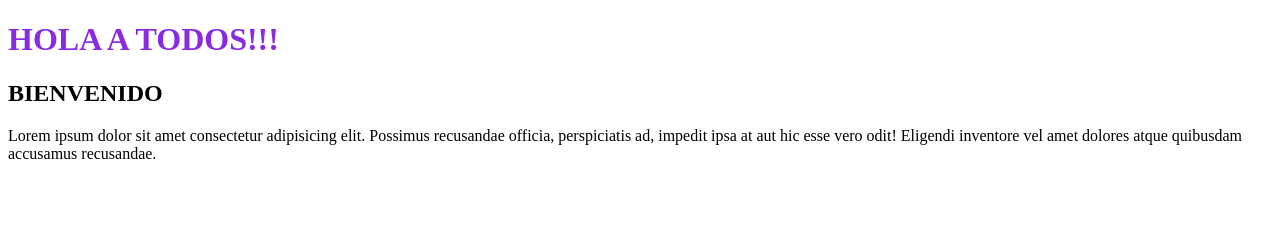
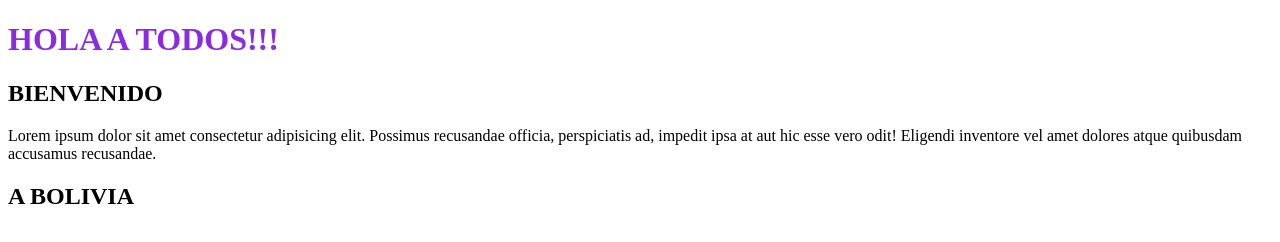
Before and after one commit to naviMtq/RepositorioEstrella, a plain HTML site: page index.html in a window 1280 px wide. Drawn offline with Linux system fonts and the light colour scheme.

Commit message:
Update index.html

```diff
--- a/index.html
+++ b/index.html
@@ -11,5 +11,6 @@
     <h1>HOLA A TODOS!!!</h1>
     <h2>BIENVENIDO</h2>
     <p>Lorem ipsum dolor sit amet consectetur adipisicing elit. Possimus recusandae officia, perspiciatis ad, impedit ipsa at aut hic esse vero odit! Eligendi inventore vel amet dolores atque quibusdam accusamus recusandae.</p>
-</body>
+    <h2>A BOLIVIA</h2>
+    </body>
 </html>
```
